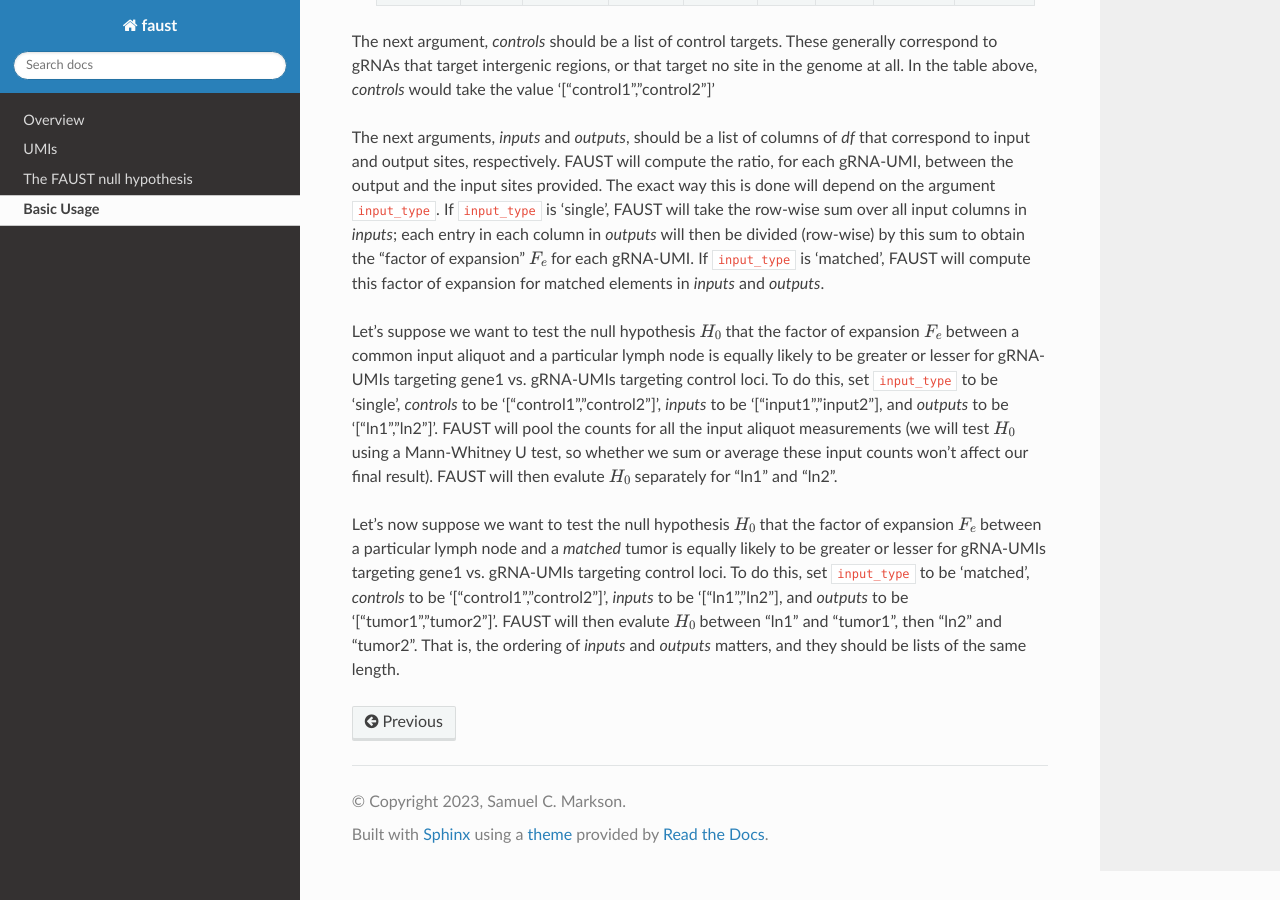
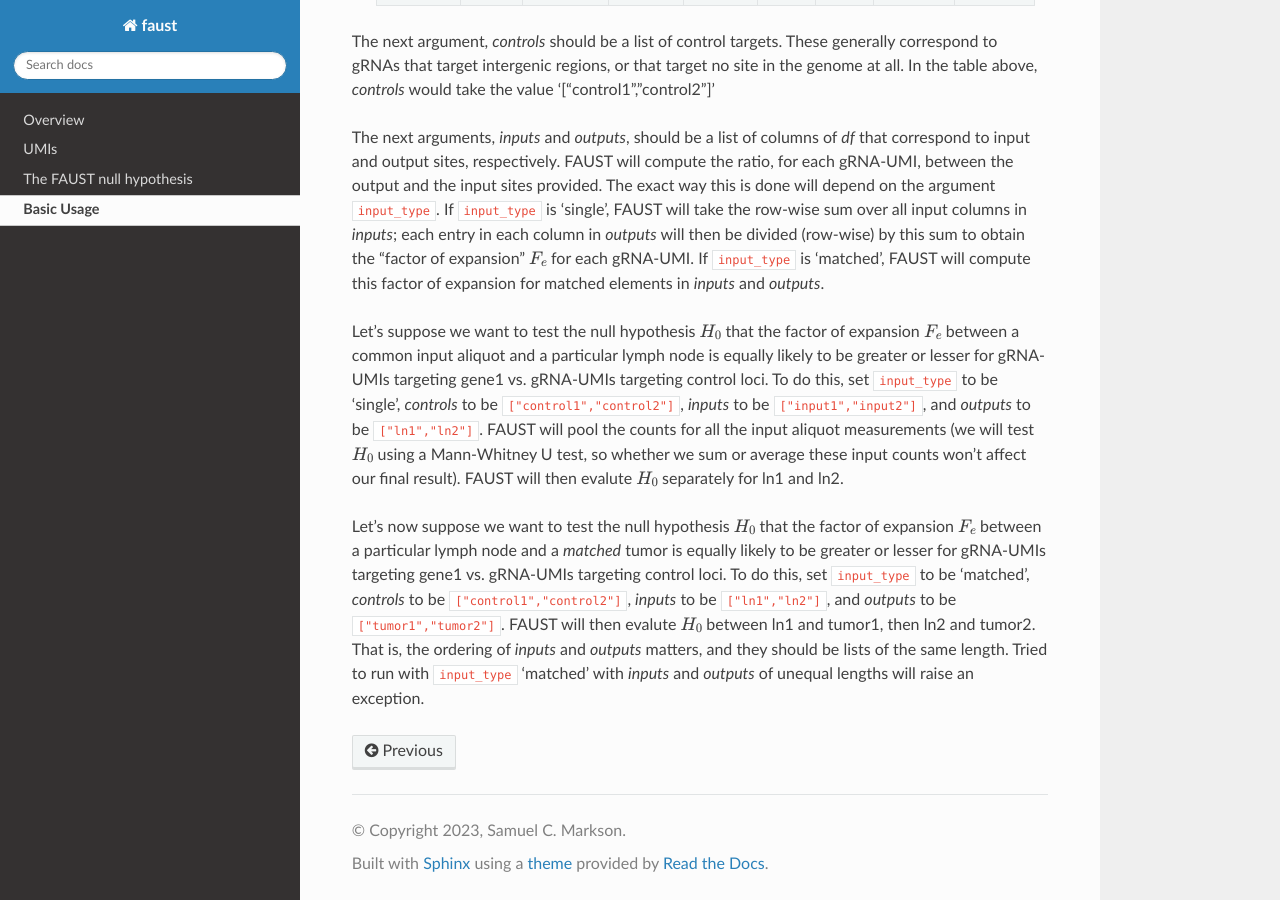
Before and after one commit to scyrusm/faust, a Sphinx documentation site: the page built from docs/basicusage.rst, in a window 1280 px wide and 900 px high, scrolled down 588 px. Built offline with Sphinx 7.4.7 and the Read the Docs theme 2.0.0, drawn with Linux system fonts in a browser that asks for light colours.

Commit message:
doc edit

```diff
--- a/docs/basicusage.rst
+++ b/docs/basicusage.rst
@@ -24,11 +24,12 @@ If ``input_type`` is 'single', FAUST will take the row-wise sum over all input c
 If ``input_type`` is 'matched', FAUST will compute this factor of expansion for matched elements in `inputs` and `outputs`.
 
 Let's suppose we want to test the null hypothesis :math:`H_0` that the factor of expansion :math:`F_e` between a common input aliquot and a particular lymph node is equally likely to be greater or lesser for gRNA-UMIs targeting gene1 vs. gRNA-UMIs targeting control loci.
-To do this, set ``input_type`` to be 'single', `controls` to be '["control1","control2"]', `inputs` to be '["input1","input2"], and `outputs` to be '["ln1","ln2"]'.
+To do this, set ``input_type`` to be 'single', `controls` to be ``["control1","control2"]``, `inputs` to be ``["input1","input2"]``, and `outputs` to be ``["ln1","ln2"]``.
 FAUST will pool the counts for all the input aliquot measurements (we will test :math:`H_0` using a Mann-Whitney U test, so whether we sum or average these input counts won't affect our final result).
-FAUST will then evalute :math:`H_0` separately for "ln1" and "ln2".
+FAUST will then evalute :math:`H_0` separately for ln1 and ln2.
 
 Let's now suppose we want to test the null hypothesis :math:`H_0` that the factor of expansion :math:`F_e` between a particular lymph node and a *matched* tumor is equally likely to be greater or lesser for gRNA-UMIs targeting gene1 vs. gRNA-UMIs targeting control loci.
-To do this, set ``input_type`` to be 'matched', `controls` to be '["control1","control2"]', `inputs` to be '["ln1","ln2"], and `outputs` to be '["tumor1","tumor2"]'.
-FAUST will then evalute :math:`H_0` between "ln1" and "tumor1", then "ln2" and "tumor2".
+To do this, set ``input_type`` to be 'matched', `controls` to be ``["control1","control2"]``, `inputs` to be ``["ln1","ln2"]``, and `outputs` to be ``["tumor1","tumor2"]``.
+FAUST will then evalute :math:`H_0` between ln1 and tumor1, then ln2 and tumor2.
 That is, the ordering of `inputs` and `outputs` matters, and they should be lists of the same length.
+Tried to run with ``input_type`` 'matched' with `inputs` and `outputs` of unequal lengths will raise an exception.
```
